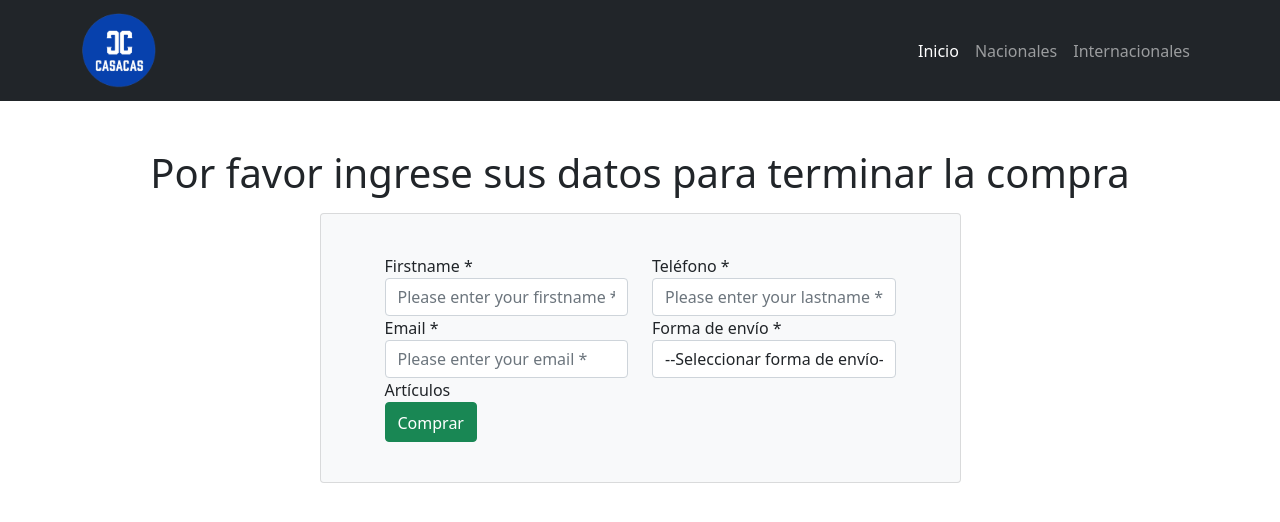
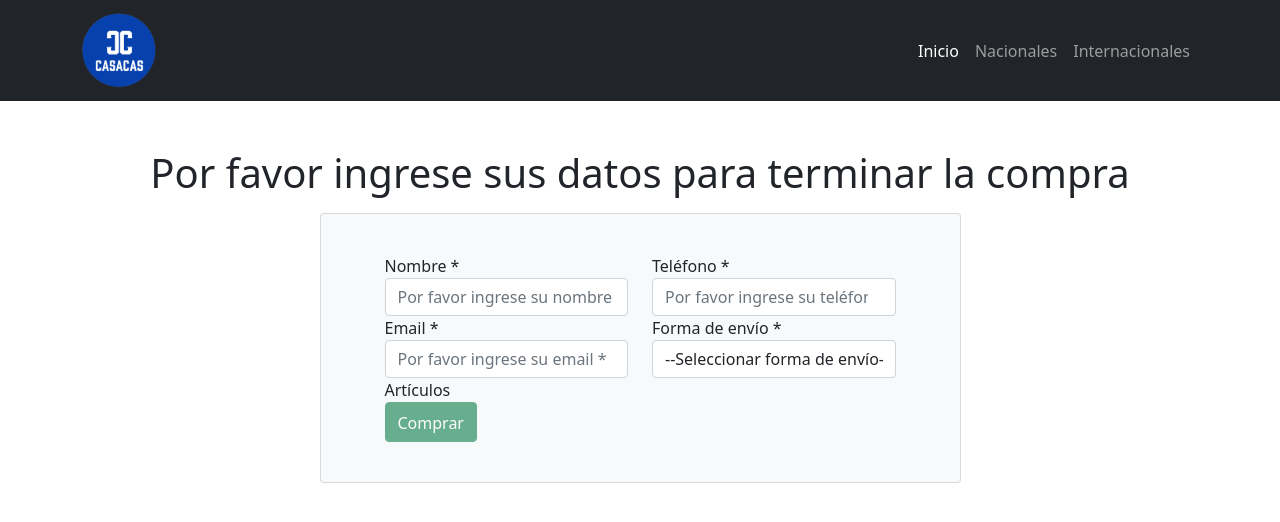
Before and after one commit to fzona/ReactZonaLeFort, a React (Create React App) app: page /checkout in a window 1280 px wide. Shown: the top 522 px of the page. Built offline with nearby package versions, Linux system fonts and the light colour scheme; a web font is replaced by a local one.

Commit message:
Arreglo checkout

```diff
--- a/src/components/Checkout.jsx
+++ b/src/components/Checkout.jsx
@@ -1,7 +1,6 @@
 import { useContext, useState } from "react";
 import { MiContexto } from "../context/CartContext";
 import { addDoc, collection, getFirestore } from "firebase/firestore";
-import { Link } from "react-router-dom";
 
 export default function Checkout() {
   const [nombre, setNombre] = useState("");
@@ -9,10 +8,11 @@ export default function Checkout() {
   const [cel, setCel] = useState("");
   const [envio, setEnvio] = useState("");
   const [idCompra, setIdCompra] = useState("");
+  const [show, setShow] = useState(true);
   const db = getFirestore();
   const ordencollection = collection(db, "ordenes ");
 
-  const { cart, total } = useContext(MiContexto);
+  const { cart, total, emptyCart } = useContext(MiContexto);
 
   function handleClick() {
     const orden = {
@@ -23,10 +23,27 @@ export default function Checkout() {
     addDoc(ordencollection, orden).then(({ id }) => {
       setIdCompra(id);
     });
+    setShow(false);
+    emptyCart();
+  }
+  const validateEmail = (email) => {
+    return email.match(
+      /^(([^<>()[\]\\.,;:\s@\"]+(\.[^<>()[\]\\.,;:\s@\"]+)*)|(\".+\"))@((\[[0-9]{1,3}\.[0-9]{1,3}\.[0-9]{1,3}\.[0-9]{1,3}\])|(([a-zA-Z\-0-9]+\.)+[a-zA-Z]{2,}))$/
+    );
+  };
+
+  function isEnabled() {
+    return (
+      nombre.length > 0 &&
+      validateEmail(email) &&
+      cel.length > 0 &&
+      envio.length > 0
+    );
   }
 
   return (
     <>
+      {show ? (
         <div className="container">
           <div className=" text-center mt-5 ">
             <h1>Por favor ingrese sus datos para terminar la compra</h1>
@@ -41,13 +58,13 @@ export default function Checkout() {
                         <div className="row">
                           <div className="col-md-6">
                             <div className="form-group">
-                            <label>Firstname *</label>
+                              <label>Nombre *</label>
                               <input
                                 id="form_name"
                                 type="text"
                                 name="name"
                                 className="form-control"
-                              placeholder="Please enter your firstname *"
+                                placeholder="Por favor ingrese su nombre *"
                                 required="required"
                                 data-error="Firstname is required."
                                 onChange={(e) => setNombre(e.target.value)}
@@ -59,10 +76,10 @@ export default function Checkout() {
                               <label>Teléfono *</label>
                               <input
                                 id="form_lastname"
-                              type="text"
-                              name="surname"
+                                type="number"
+                                name="cel"
                                 className="form-control"
-                              placeholder="Please enter your lastname *"
+                                placeholder="Por favor ingrese su teléfono *"
                                 required="required"
                                 data-error="Lastname is required."
                                 onChange={(e) => setCel(e.target.value)}
@@ -79,7 +96,7 @@ export default function Checkout() {
                                 type="email"
                                 name="email"
                                 className="form-control"
-                              placeholder="Please enter your email *"
+                                placeholder="Por favor ingrese su email *"
                                 required="required"
                                 data-error="Valid email is required."
                                 onChange={(e) => setEmail(e.target.value)}
@@ -102,7 +119,9 @@ export default function Checkout() {
                                   --Seleccionar forma de envío--
                                 </option>
                                 <option>Retiro en sucursal</option>
-                              <option>Envío express (1-2 días hábiles)</option>
+                                <option>
+                                  Envío express (1-2 días hábiles)
+                                </option>
                                 <option>
                                   Envío a domicilio (3-4 días hábiles)
                                 </option>
@@ -138,15 +157,14 @@ export default function Checkout() {
                           </div>
 
                           <div className="col-md-12">
-                          <Link to="/confirmacion">
                             <input
                               type="submit"
                               className="btn btn-success btn-send  pt-2 btn-block
                             "
                               value="Comprar"
+                              disabled={!isEnabled()}
                               onClick={handleClick}
                             />
-                          </Link>
                           </div>
                         </div>
                       </div>
@@ -157,6 +175,19 @@ export default function Checkout() {
             </div>
           </div>
         </div>
+      ) : (
+        <>
+          <h1>Gracias por comprar en Casacas!</h1>
+
+          <h3>
+            Su compra se ha realizado con éxito, en breve le contactaremos para
+            confirmar su pedido.
+          </h3>
+          <div>
+            <h4>Su id de pedido es: {idCompra}</h4>
+          </div>
+        </>
+      )}
     </>
   );
 }
```
Lines whose indentation alone changed are shown as unchanged.
